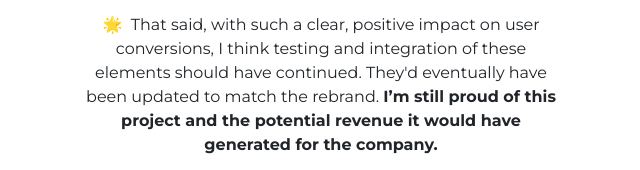
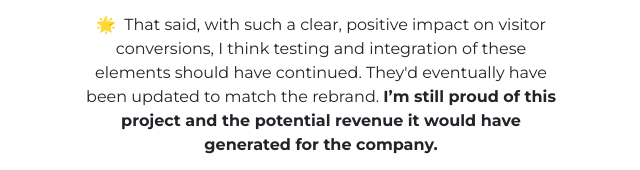
Before and after one commit to melanierosson/melp-designs, a website: page portfolio/bce.html in a window 1280 px wide. Shown: the part 3884-4054 px from the top of the page, 319-959 px from the left. Drawn offline with nearby package versions, Linux system fonts and the light colour scheme.

Commit message:
text updates on bce portfolio page

```diff
--- a/portfolio/bce.html
+++ b/portfolio/bce.html
@@ -212,7 +212,7 @@
 
               <p>⛔ &nbsp;However, before we moved onto additional testing rounds, the company decided to move forward on a corporate rebrand. All unrelated projects were put on hold to prioritize the Quicken rebrand.</p>
 
-              <p>🌟 &nbsp;That said, with such a clear, positive impact on user conversions, I think testing and integration of these elements should have continued. They'd eventually have been updated to match the rebrand. <b>I’m still proud of this project and the potential revenue it would have generated for the company.</b> </p>
+              <p>🌟 &nbsp;That said, with such a clear, positive impact on visitor conversions, I think testing and integration of these elements should have continued. They'd eventually have been updated to match the rebrand. <b>I’m still proud of this project and the potential revenue it would have generated for the company.</b> </p>
           </div>
 
           <div class="col-12 mx-0 px-0  flex-display-row flex-align-center bottom-row">
```
